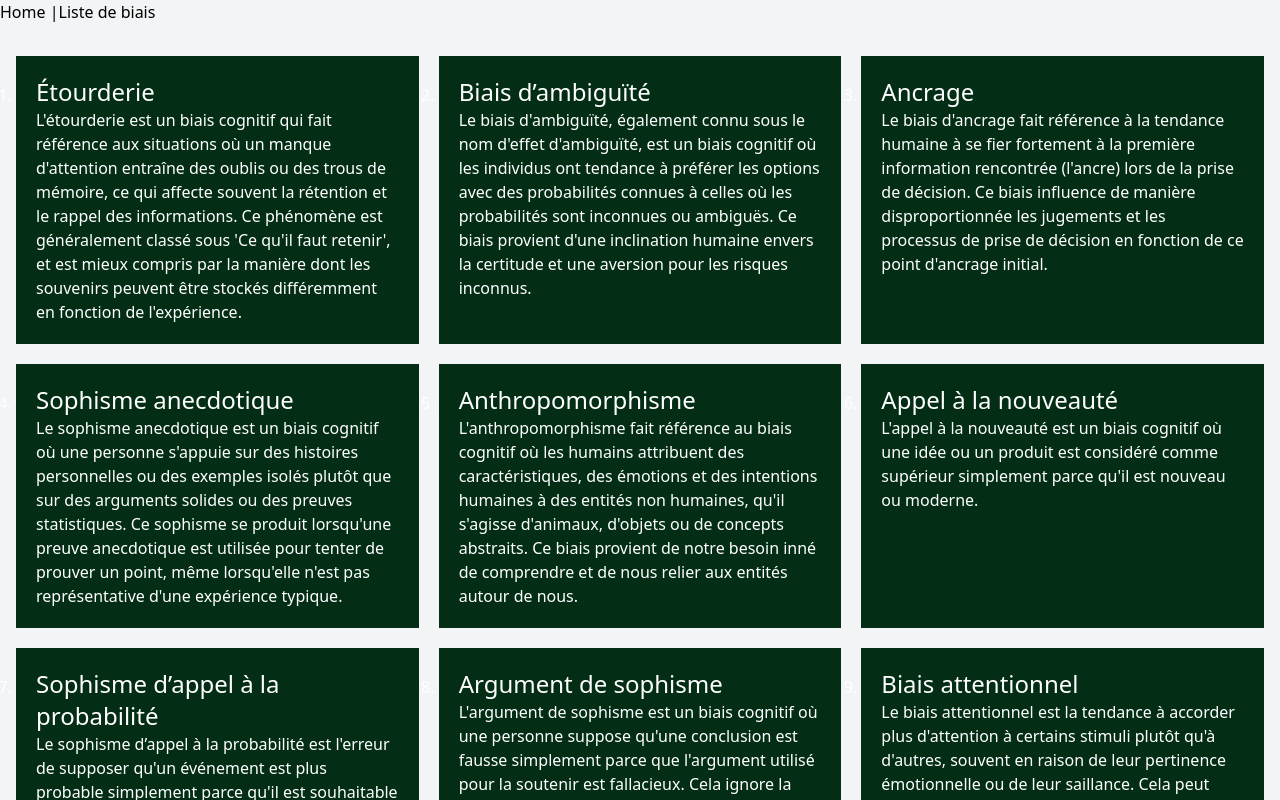
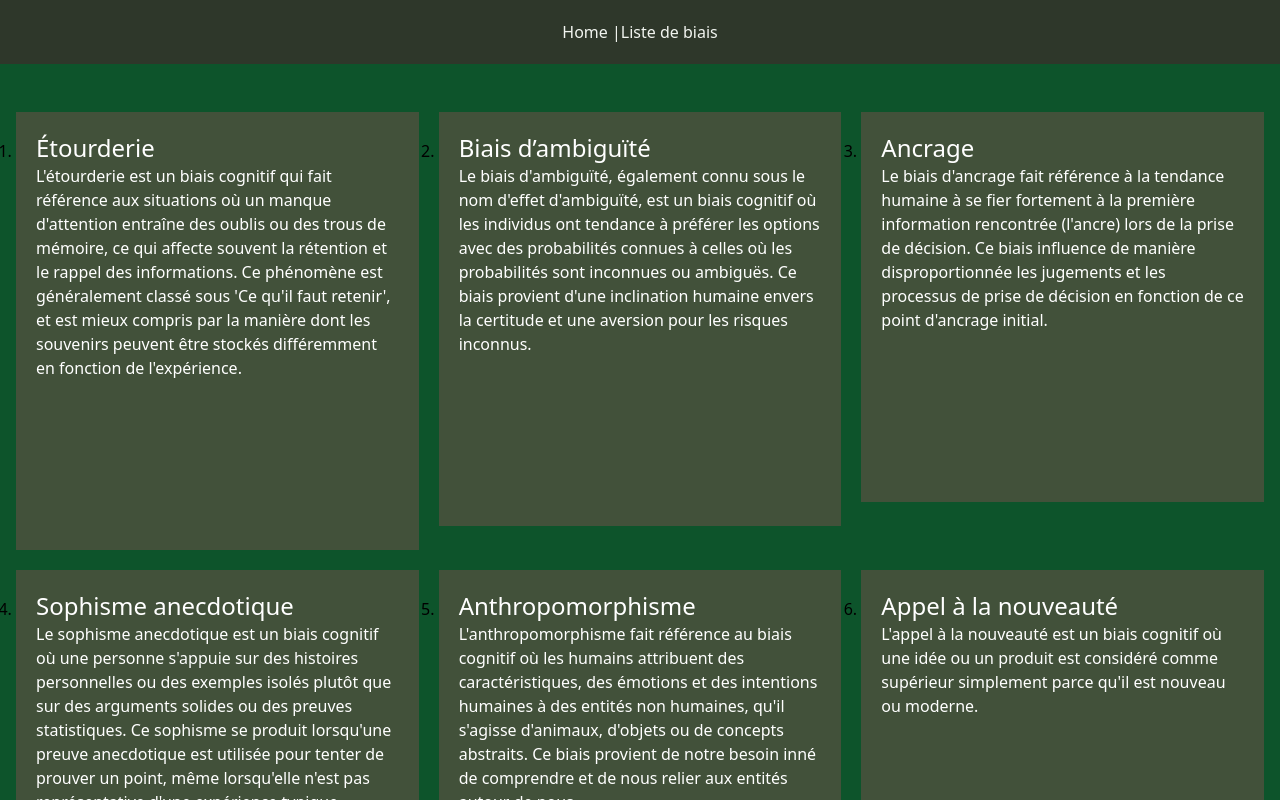
Before and after one commit to yassine-mahjoubi/biais-cognitifs, a Vue app: page /liste in a window 1280 px wide. Shown: the top 800 px of the page. Built offline with nearby package versions, Linux system fonts and the light colour scheme.

Commit message:
feat: update UI layout and enhance theme colors; remove unused components

```diff
--- a/src/App.vue
+++ b/src/App.vue
@@ -1,10 +1,9 @@
-<script setup lang="ts"></script>
+<script setup lang="ts">
+import Menu from './components/Layout/Menu.vue'
+</script>
 <template>
-  <div class="min-h-screen bg-gray-100">
-    <nav>
-      <RouterLink to="/">Home |</RouterLink>
-      <RouterLink to="/liste">Liste de biais</RouterLink>
-    </nav>
+  <div class="min-h-screen bg-green-900">
+    <Menu />
     <main>
       <RouterView />
     </main>
--- a/src/assets/css/main.css
+++ b/src/assets/css/main.css
@@ -1 +1,15 @@
 @import 'tailwindcss';
+
+@theme {
+  --color-heavy-metal-50: #f2f5f0;
+  --color-heavy-metal-100: #e2e9de;
+  --color-heavy-metal-200: #c9d5c1;
+  --color-heavy-metal-300: #a8bb9b;
+  --color-heavy-metal-400: #89a17a;
+  --color-heavy-metal-500: #6c855d;
+  --color-heavy-metal-600: #546848;
+  --color-heavy-metal-700: #42513a;
+  --color-heavy-metal-800: #374331;
+  --color-heavy-metal-900: #2e372a;
+  --color-heavy-metal-950: #181e15;
+}
--- /dev/null
+++ b/src/components/Layout/Menu.vue
@@ -0,0 +1,11 @@
+<script setup lang="ts"></script>
+<template>
+  <div
+    class="bg-blend-saturation text-heavy-metal-50 bg-heavy-metal-900 p-5 mx-auto flex justify-around w-full"
+  >
+    <nav>
+      <RouterLink to="/">Home |</RouterLink>
+      <RouterLink to="/liste">Liste de biais</RouterLink>
+    </nav>
+  </div>
+</template>
--- a/src/components/UI/BiasItem.vue
+++ b/src/components/UI/BiasItem.vue
@@ -1,12 +1,15 @@
 <script lang="ts" setup>
 import type { Bias } from '../../type/Bias'
 
-const props = defineProps<{
+defineProps<{
   bias: Bias
 }>()
 </script>
 
 <template>
-  <h2 class="text-2xl">{{ bias.name }}</h2>
-  <p class="">{{ bias.description }}</p>
+  <div class="bg-heavy-metal-700 text-white p-5 border-e-heavy-metal-950">
+    <h2 class="text-2xl">{{ bias.name }}</h2>
+    <p class="">{{ bias.description }}</p>
+    <svg></svg>
+  </div>
 </template>
--- a/src/components/UI/BiasList.vue
+++ b/src/components/UI/BiasList.vue
@@ -1,15 +1,15 @@
 <script lang="ts" setup>
 import type { Bias } from '../../type/Bias'
 import BiasItem from './BiasItem.vue'
-const props = defineProps<{
+defineProps<{
   biases: Bias[]
 }>()
 </script>
 
 <template>
-  <ol class="grid grid-cols-1 md:grid-cols-2 xl:grid-cols-3 gap-5 list-decimal">
-    <li v-for="bias in biases" :key="bias.id" :id="bias.id" class="bg-green-950 text-white p-5">
+  <ul class="grid grid-cols-1 md:grid-cols-2 xl:grid-cols-3 gap-5 list-decimal">
+    <li v-for="bias in biases" :key="bias.id" :id="bias.id">
       <BiasItem :bias="bias" />
     </li>
-  </ol>
+  </ul>
 </template>
--- a/src/components/Pages/ListeView.vue
+++ b/src/components/views/ListeView.vue
@@ -14,7 +14,7 @@ onMounted(async () => {
 })
 </script>
 <template>
-  <div class="max-w-7xl mx-auto px-4 py-8">
+  <div class="mt-4 max-w-7xl mx-auto px-4 py-8">
     <p v-if="loading">Loading..</p>
     <template v-else>
       <BiasList :biases="biases" />
--- a/src/components/Pages/RandomView.vue
+++ b/src/components/views/RandomView.vue
@@ -17,6 +17,8 @@ onMounted(async () => {
   <p>{{ randomBias?.description }}</p>
   <button
     @click="selectRandomBias"
-    class="bg-green-950 rounded-2xl border-b-gray-950 text-white p-2 cursor-pointer"
-  ></button>
+    class="bg-heavy-metal-700 rounded-2xl border-b-gray-950 text-white p-2 cursor-pointer"
+  >
+    random
+  </button>
 </template>
--- a/src/router/index.ts
+++ b/src/router/index.ts
@@ -1,7 +1,7 @@
 import { createRouter, createWebHistory } from 'vue-router'
 
-import ListeView from '@/components/Pages/ListeView.vue'
-import RandomView from '@/components/Pages/RandomView.vue'
+import ListeView from '@/components/views/ListeView.vue'
+import RandomView from '@/components/views/RandomView.vue'
 
 const routes = [
   { path: '/', component: RandomView },
--- a/src/stores/bias.ts
+++ b/src/stores/bias.ts
@@ -1,7 +1,7 @@
 import { defineStore } from 'pinia'
 import { ref, shallowRef } from 'vue'
 import type { Bias } from '@/type/Bias'
-import { getApiResponse } from '../scripts/services'
+import { getApiResponse } from '../services/services'
 
 /**
  * Génère un index aléatoire  pour accéder au tableau de biais
```
Also changed, not shown: src/components/Bias.vue (deleted), src/services/services.ts (renamed from src/scripts/services.ts).
